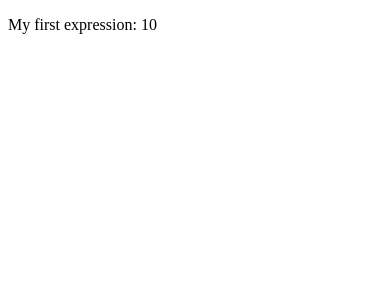
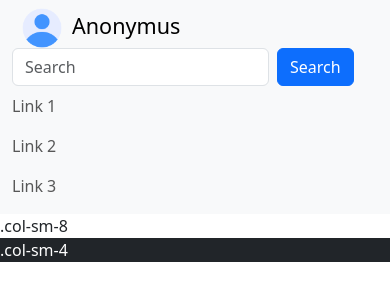
Before and after one commit to BaranyaiFerenc/nodejs-server, a Flask app: page / in a window 390 px wide. Shown: the top 301 px of the page. Run offline with Flask 3, Linux system fonts and the light colour scheme; some libraries are stand-ins or nearby versions.

Commit message:
Added pages and searchbar

```diff
--- a/server.py
+++ b/server.py
@@ -5,10 +5,31 @@ from flask import Flask
 app = Flask(__name__)
 
 
+def error(errorCode, errorMsg):
+    return render_template('/errorpage.html', code=errorCode, message=errorMsg)
+
+
 @app.route('/')
 @app.route('/<name>')
-def hello(name=None):
-    return render_template('/demopage.html', person=name)
+def hello(name="Anonymus"):
+    return render_template('/demopage.html', user=name)
+
+
+@app.route('/user/<username>')
+def user_page(username=None):
+
+    if True:
+        return render_template('/user.html', user=username)
+    else:
+        return error(404, "User not found!")
+
+@app.route('/search/<search>')
+def search(search=None):
+
+    if search != None:
+        return error(200, "Searched: "+search)
+    else:
+        return error(404, "Searched item not found!")
 
 
 if __name__ == '__main__':
--- /dev/null
+++ b/static/styles/index.css
@@ -0,0 +1,33 @@
+#header{
+    height: 50px;
+}
+
+#sidebar{
+
+}
+
+.searchbar{
+    margin-left: 10px;
+    margin-right: 10px;
+
+    border-radius: 10px;
+    background-color: rgb(44, 43, 43);
+
+    border: 2px;
+
+    height: 40px;
+    width: 300px;
+
+    color: white;
+
+    margin-top: 5px;
+}
+
+#profileButton{
+    padding: 0px 10px;
+    border-radius: 10px;
+}
+
+#profileButton:hover{
+    background-color: rgb(250, 235, 215);
+}
--- a/templates/demopage.html
+++ b/templates/demopage.html
@@ -1,11 +1,71 @@
 <!DOCTYPE html>
 <html>
-    <script src="https://ajax.googleapis.com/ajax/libs/angularjs/1.6.9/angular.min.js"></script>
+    <head>
+        <title>Site</title>
+        <meta charset="utf-8">
+        <meta name="viewport" content="width=device-width, initial-scale=1">
+        <link href="https://cdn.jsdelivr.net/npm/bootstrap@5.3.3/dist/css/bootstrap.min.css" rel="stylesheet">
+        <link rel= "stylesheet" type= "text/css" href= "{{ url_for('static',filename='styles/index.css') }}">
+
+        <!--
+        <script src="https://ajax.googleapis.com/ajax/libs/angularjs/1.6.9/angular.min.js"></script>
+
+        -->
+        <script src="https://cdn.jsdelivr.net/npm/bootstrap@5.3.3/dist/js/bootstrap.bundle.min.js"></script>
+    </head>
+
     <body>
+        <nav class="navbar navbar-expand-sm bg-light">
 
-        <div ng-app="">
-            <p>My first expression: {{ 5 + 5 }}</p>
+            <div class="container-fluid">
+
+                <a class="navbar-brand" href="/user/{{user}}" id="profileButton">
+                    <div class="d-flex">
+                        <img src="/static/images/anonymus.png" alt="Avatar Logo" style="width:40px;" class="rounded-pill">
+                        <h4 style="margin-left: 10px; margin-top: 5px;">{{user}}</h4>
+                    </div>
+                </a>
+                <form class="d-flex">
+                    <input class="form-control me-2" type="text" placeholder="Search" on="search()" id="searchbar">
+                    <button class="btn btn-primary" type="button" onclick="search()">Search</button>
+                </form>
+                <ul class="navbar-nav">
+                    <li class="nav-item">
+                        <a class="nav-link" href="#">Link 1</a>
+                    </li>
+                    <li class="nav-item">
+                        <a class="nav-link" href="#">Link 2</a>
+                    </li>
+                    <li class="nav-item">
+                        <a class="nav-link" href="#">Link 3</a>
+                    </li>
+                </ul>
+
+            </div>
+
+        </nav>
+
+        <div class="row">
+            <div class="col-sm-10" id="content">.col-sm-8</div>
+            <div class="col-sm-2 bg-dark text-white" id="sidebar">.col-sm-4</div>
         </div>
+    </body>
 
-    </body>
+    <script>
+        var searchbar = document.getElementById("searchbar");
+        searchbar.addEventListener("keydown", function (e) {
+            if (e.code === "Enter") {
+                search();
+            }
+        });
+
+
+        function search(){
+            let term = searchbar.value;
+            let url = window.location.origin.toString()+"/search/"+term;
+
+            if(term != "")
+                window.location = url;
+        }
+    </script>
 </html>
--- a/templates/err404.html
+++ /dev/null
@@ -1,6 +0,0 @@
-<html>
-    <body style="background-color: rgb(173, 83, 83);">
-        <h1 style="color: white; text-align: center; margin-top: 25%; font-size: xx-large;">ERROR 404</h1>
-        <h3 style="color: white; text-align: center;">The searched page not found!</h3>
-    </body>
-</html>
--- /dev/null
+++ b/templates/errorpage.html
@@ -0,0 +1,6 @@
+<html>
+    <body style="background-color: rgb(173, 83, 83);">
+        <h1 style="color: white; text-align: center; margin-top: 25%; font-size: xx-large;">ERROR {{code}}</h1>
+        <h3 style="color: white; text-align: center;">{{message}}</h3>
+    </body>
+</html>
```
Also changed, not shown: templates/user.html (added, +9 -0 lines), static/images/anonymus.png (added).
